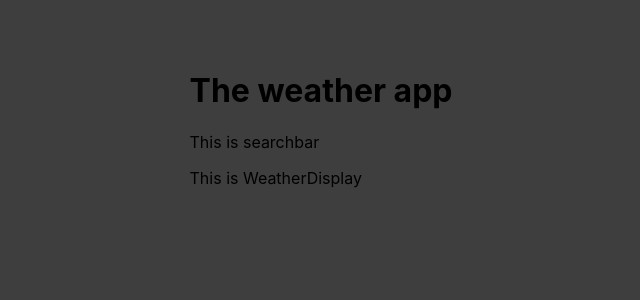
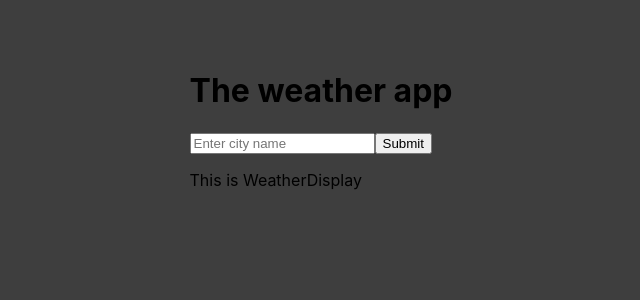
Before and after one commit to mak2506/weather-app, a React (Create React App) app: page / in a window 1280 px wide. Shown: the top 300 px of the page, without its empty margins (319-959 px from the left). Built offline with nearby package versions, Linux system fonts and the light colour scheme.

Commit message:
added code to get user input

```diff
--- a/src/App.js
+++ b/src/App.js
@@ -4,11 +4,34 @@ import SearchBar from './components/SearchBar';
 import WeatherDisplay from './components/WeatherDisplay';
 
 function App() {
+  // 1. State for the city the user wants to search for
+  const [city, setCity] = useState('');
+
+  // 2. State to store the fetched weather data
+  const [weatherData, setWeatherData] = useState(null);
+
+  // 3. State to indicate if data is currently being loaded
+  const [isLoading, setIsLoading] = useState(false);
+
+  // 4. State to store any error messages
+  const [error, setError] = useState(null);
+
+  // This function will be passed to the SearchBar component
+    // It will update the 'city' state when a search is performed
+  const handleSearch= (searchedCity) => {
+    setCity(searchedCity);
+    console.log(searchedCity);
+  }
+
   return (
     <div className="App">
       <h1>The weather app</h1>
-      <SearchBar/>
-      <WeatherDisplay/>
+      <SearchBar onSearch={handleSearch}/>
+      <WeatherDisplay
+        weatherData={weatherData}
+        isLoading={isLoading}
+        error={error}
+      />
     </div>
   );
 }
--- a/src/components/SearchBar.js
+++ b/src/components/SearchBar.js
@@ -1,10 +1,30 @@
-import React from 'react';
+import React, {useState} from 'react';
 
-function SearchBar() {
+function SearchBar({onSearch}) {
+    // State for the value of the input field
+    const [inputValue, setInputValue] = useState('');
+
+    //handle when the input value changes
+    const handleChange = (e) => {
+        setInputValue(e.target.value);
+    };
+
+    //handler when form is submitted
+    const handleSubmit = (e)=> {
+        e.preventDefault();// Prevent the default form submission behavior (page reload)
+        //checking if value is not empty
+        if (inputValue.trim()) {
+            // Call the onSearch prop (which is handleSearch in App.js)
+            // Pass the trimmed input value back to the parent component
+            onSearch(inputValue.trim());
+        }
+        setInputValue('');// Clear the input field after searching
+    };
     return (
-        <div>
-            <p>This is searchbar</p>
-        </div>
+        <form onSubmit={handleSubmit}>
+            <input type="text" placeholder='Enter city name' value={inputValue} onChange={handleChange}></input>
+            <button type='submit'>Submit</button>
+        </form>
     );
 }
 
--- a/src/components/WeatherDisplay.js
+++ b/src/components/WeatherDisplay.js
@@ -1,6 +1,6 @@
 import React from 'react';
 
-function WeatherDisplay() {
+function WeatherDisplay({weatherData, isLoading, error}) {
     return (
         <div>
             <p>This is WeatherDisplay</p>
```
